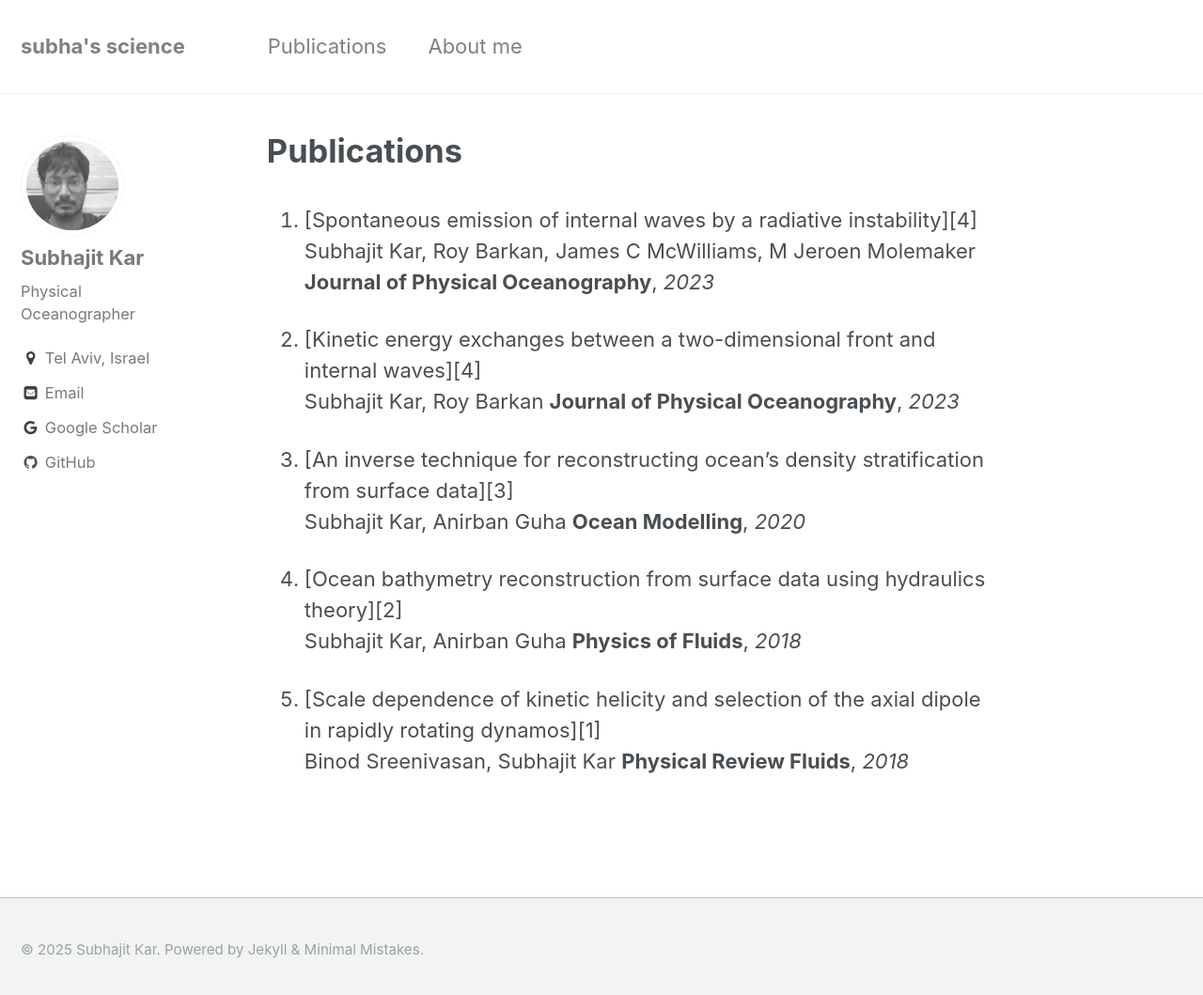
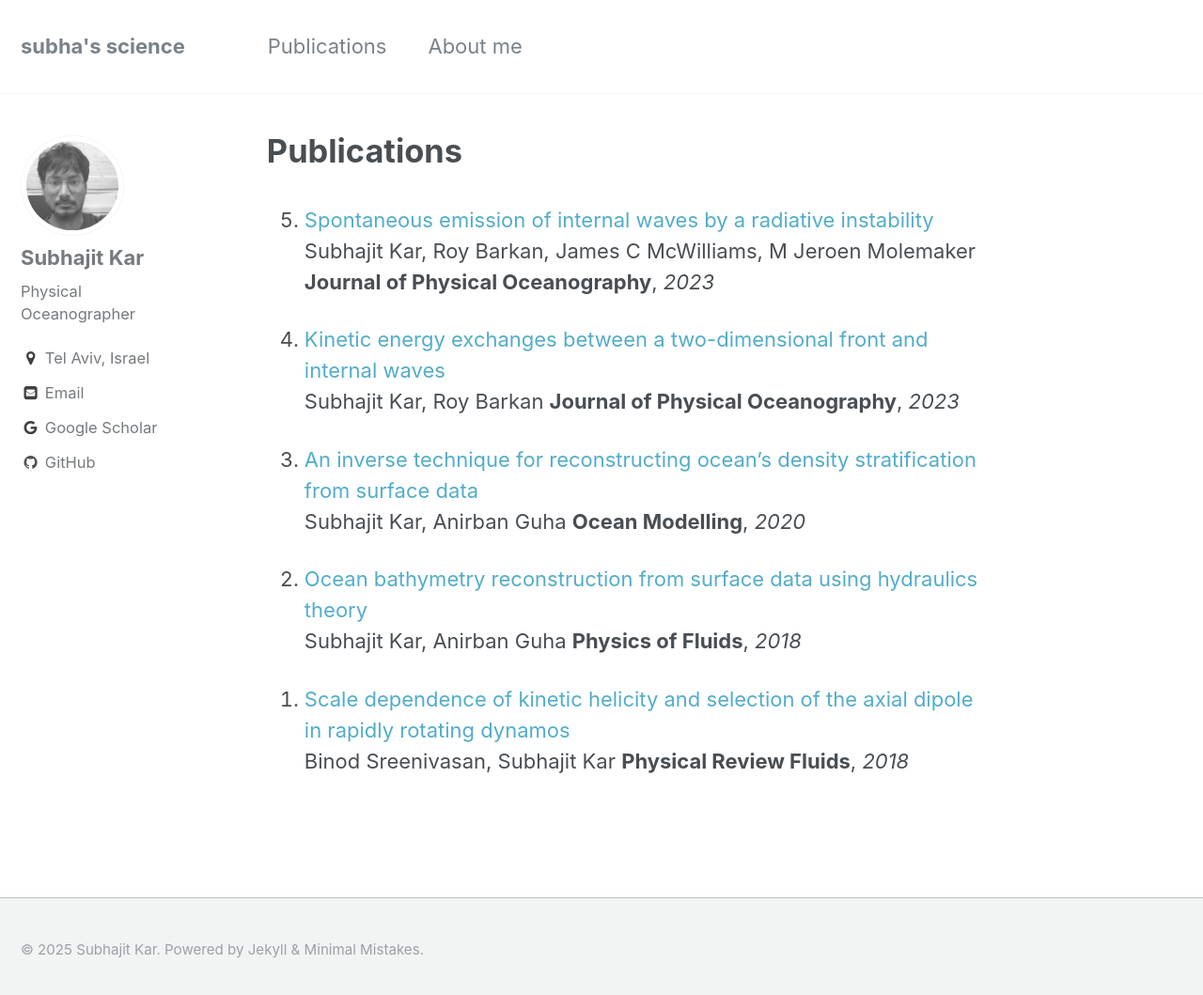
Before and after one commit to subhk/subhk.github.io, a Jekyll site: the page built from _pages/publications.md, in a window 1280 px wide and 1067 px high. Shown: the top 1059 px of the window at 94% size. Built offline with Jekyll 4.4.1, drawn with Linux system fonts in a browser that asks for light colours; some of the changed lines change nothing that is shown.

Commit message:
Update publications.md

```diff
--- a/_pages/publications.md
+++ b/_pages/publications.md
@@ -3,7 +3,7 @@ title: Publications
 permalink: /publications/
 ---
 
-0.  [Spontaneous emission of internal waves by a radiative instability][4]
+0.  [Spontaneous emission of internal waves by a radiative instability][5]
     Subhajit Kar, Roy Barkan, James C McWilliams, M Jeroen Molemaker
     **Journal of Physical Oceanography**, *2023*
 
@@ -22,3 +22,14 @@ permalink: /publications/
 0.  [Scale dependence of kinetic helicity and selection of the axial dipole in rapidly rotating dynamos][1]
     Binod Sreenivasan, Subhajit Kar
     **Physical Review Fluids**, *2018*
+{: reversed="reversed"}
+
+
+
+
+
+[5]: https://subhk.github.io/assets/pdf/JPO_Radiative_instability.pdf
+[4]: https://subhk.github.io/assets/pdf/KarBarkan2023_front_IWs.pdf
+[3]: https://subhk.github.io/assets/pdf/Kar_Guha_Ocean_Modelling.pdf
+[2]: https://subhk.github.io/assets/pdf/POF_Kar_Guha.pdf
+[1]: https://subhk.github.io/assets/pdf/PRF_Sreenivasan_Kar.pdf
```
